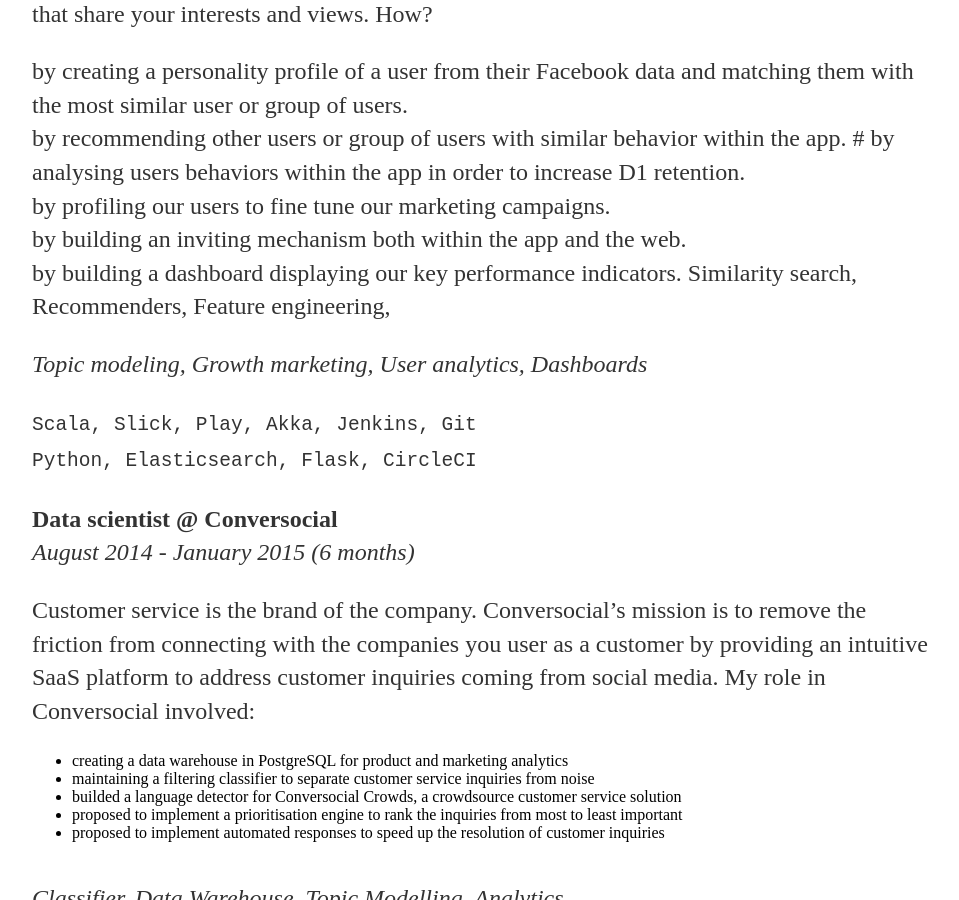
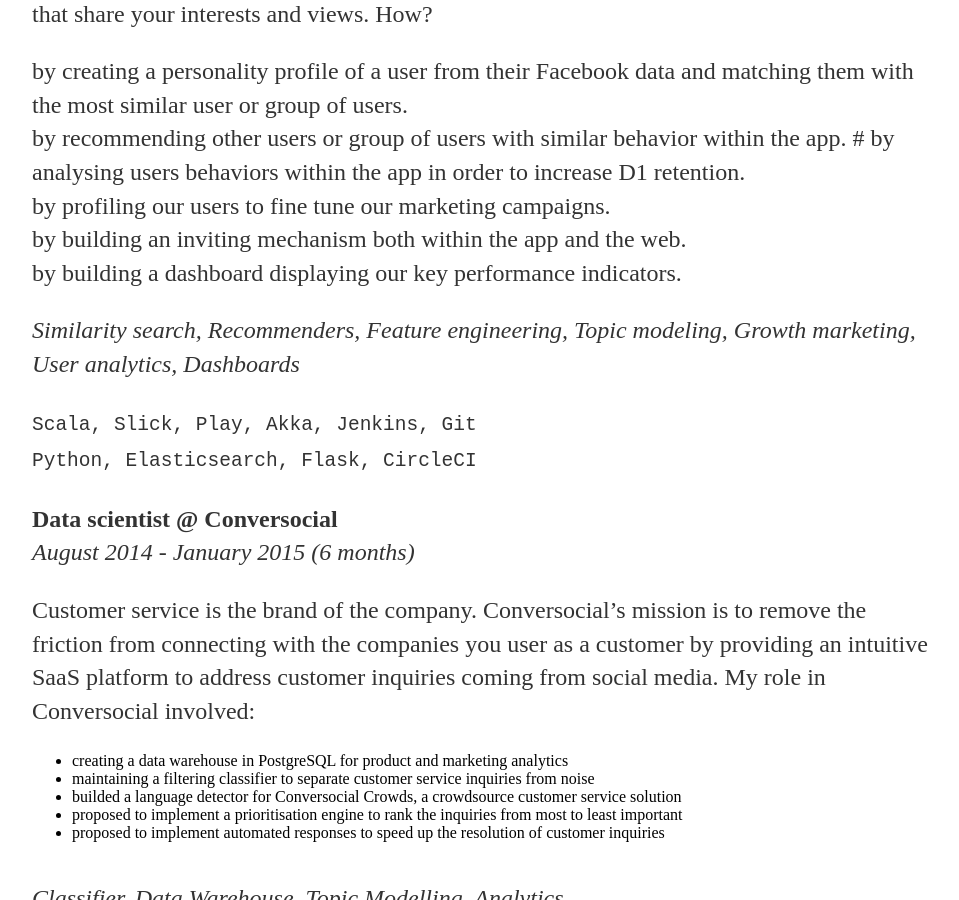
Before and after one commit to nsorros/nsorros.github.io, a Jekyll site: the page built from cv/index.html, in a window 1280 px wide and 900 px high, scrolled down 714 px. Shown: the whole window, without its empty margins (160-1119 px from the left). Built offline with Jekyll 4.4.1, drawn with Linux system fonts in a browser that asks for light colours; part of the change alters nothing that is shown.

```diff
--- a/cv/index.html
+++ b/cv/index.html
@@ -27,10 +27,10 @@ by recommending other users or group of users with similar behavior within the a
 by profiling our users to fine tune our marketing campaigns.<br />
 by building an inviting mechanism
 both within the app and the web.<br />
-by building a dashboard displaying our key performance indicators. Similarity search, Recommenders, Feature engineering,<br />
+by building a dashboard displaying our key performance indicators.<br />
 </p>
 
-<p><em>Topic modeling, Growth marketing, User analytics, Dashboards</em></p>
+<p><em>Similarity search, Recommenders, Feature engineering, Topic modeling, Growth marketing, User analytics, Dashboards</em></p>
 
 <p><code class="highlighter-rouge">Scala, Slick, Play, Akka, Jenkins, Git</code><br />
 <code class="highlighter-rouge">Python, Elasticsearch, Flask, CircleCI</code></p>
```
